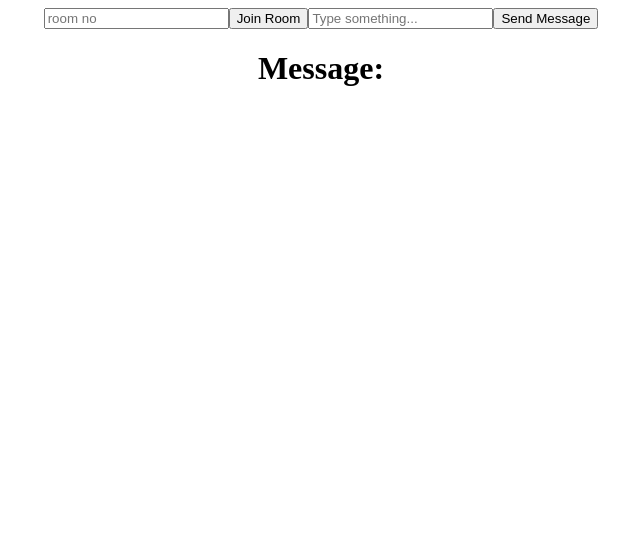
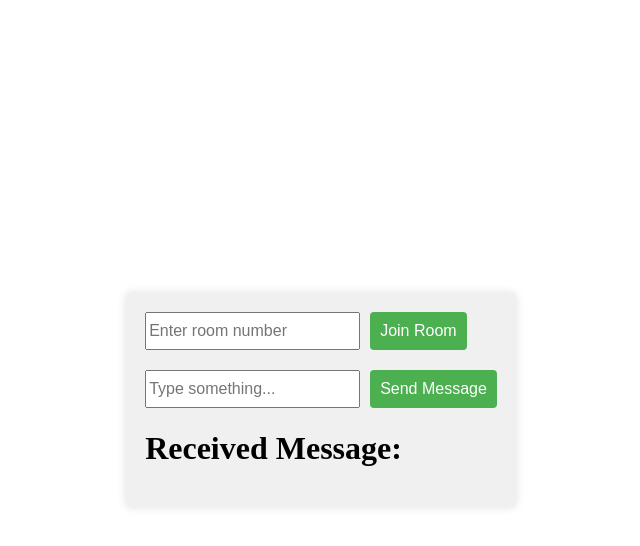
Before and after one commit to abhinaygoud2004/chat-app, a React (Create React App) app: page / in a window 1280 px wide. Shown: the top 546 px of the page, without its empty margins (319-959 px from the left). Built offline with nearby package versions, Linux system fonts and the light colour scheme; no server answers.

Commit message:
added css

```diff
--- a/src/App.css
+++ b/src/App.css
@@ -1,38 +1,54 @@
-.App {
-  text-align: center;
+body {
+  margin: 0;
+  display: flex;
+  align-items: center;
+  justify-content: center;
+  height: 100vh;
 }
 
-.App-logo {
-  height: 40vmin;
-  pointer-events: none;
+.app-container {
+  background-color: #f0f0f0;
+  padding: 20px;
+  border-radius: 8px;
+  box-shadow: 0 0 10px rgba(0, 0, 0, 0.1);
 }
 
-@media (prefers-reduced-motion: no-preference) {
-  .App-logo {
-    animation: App-logo-spin infinite 20s linear;
+.content-container {
+  max-width: 600px;
+  width: 100%;
+}
+
+.join-container,
+.chat-container {
+  margin-bottom: 20px;
+}
+
+.join-container,
+.input-container {
+  display: flex;
+  gap: 10px;
+}
+
+button {
+  padding: 10px;
+  background-color: #4caf50;
+  color: white;
+  border: none;
+  border-radius: 4px;
+  cursor: pointer;
+}
+
+button:hover {
+  background-color: #45a049;
+}
+
+input,
+button {
+  font-size: 16px;
+}
+
+@media (max-width: 600px) {
+  .app-container {
+    padding: 10px;
   }
 }
-
-.App-header {
-  background-color: #282c34;
-  min-height: 100vh;
-  display: flex;
-  flex-direction: column;
-  align-items: center;
-  justify-content: center;
-  font-size: calc(10px + 2vmin);
-  color: white;
-}
-
-.App-link {
-  color: #61dafb;
-}
-
-@keyframes App-logo-spin {
-  from {
-    transform: rotate(0deg);
-  }
-  to {
-    transform: rotate(360deg);
-  }
-}
--- a/src/App.js
+++ b/src/App.js
@@ -28,19 +28,32 @@ function App() {
     })
   },[])
 
-
   return (
-    <div className="App">
-      <input placeholder="room no" onChange={(event)=>{
-        setRoom(event.target.value);
-      }} />
-      <button onClick={joinRoom}>Join Room</button>
-     <input placeholder='Type something...' onChange={(event)=>{
-      setMessage(event.target.value);
-     }}/>
-     <button onClick={sendMessage}>Send Message</button>
-    <h1>Message:</h1>
-    {messageReceived}
+    <div className="app-container">
+      <div className="content-container">
+        <div className="join-container">
+          <input
+            placeholder="Enter room number"
+            value={room}
+            onChange={(event) => setRoom(event.target.value)}
+          />
+          <button onClick={joinRoom}>Join Room</button>
+        </div>
+        <div className="input-container">
+            <input
+              placeholder="Type something..."
+              value={message}
+              onChange={(event) => setMessage(event.target.value)}
+            />
+            <button onClick={sendMessage}>Send Message</button>
+          </div>
+        <div className="chat-container">
+          <div className="message-container">
+            <h1>Received Message:</h1>
+            <p>{messageReceived}</p>
+          </div>
+        </div>
+      </div>
     </div>
   );
 }
```
